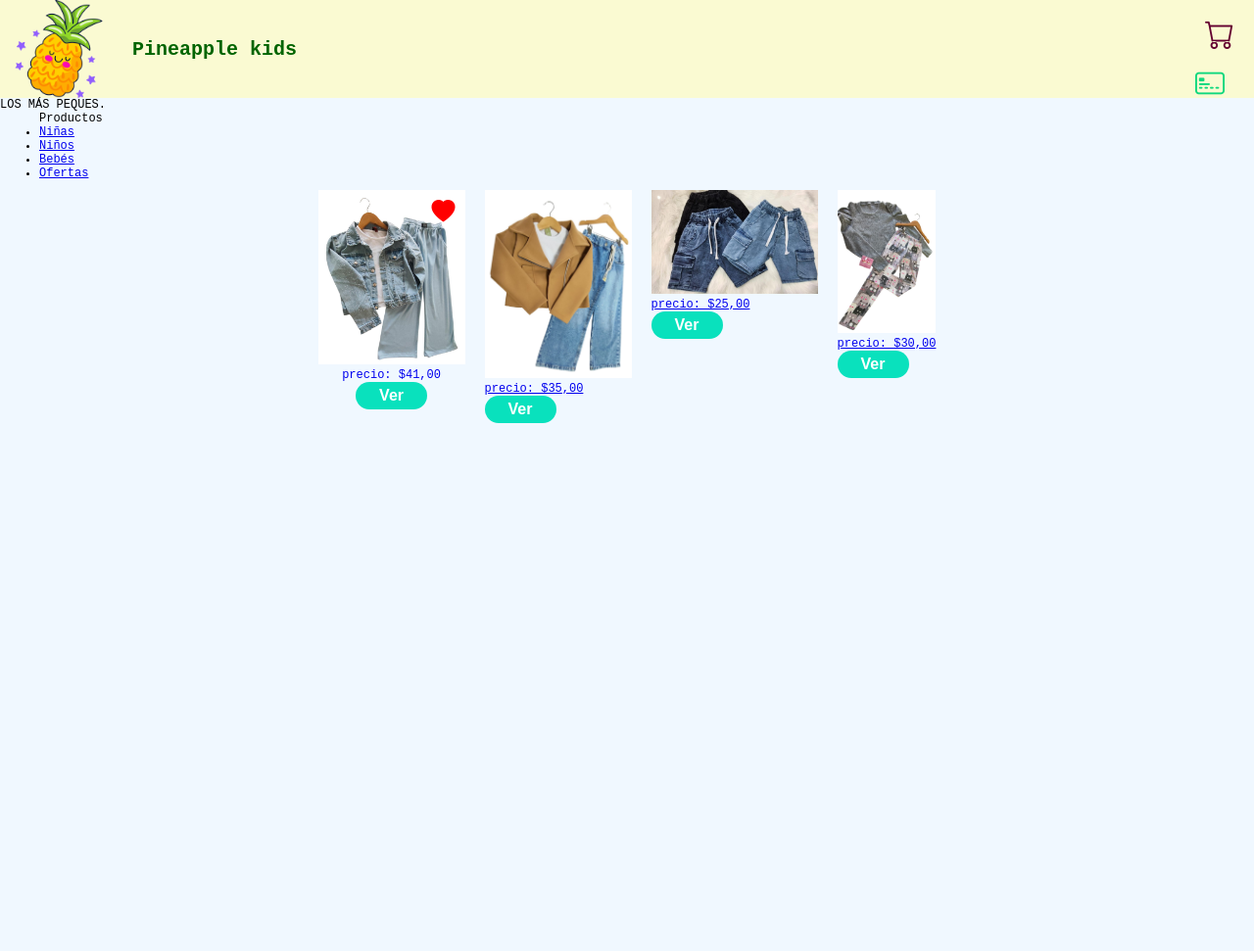
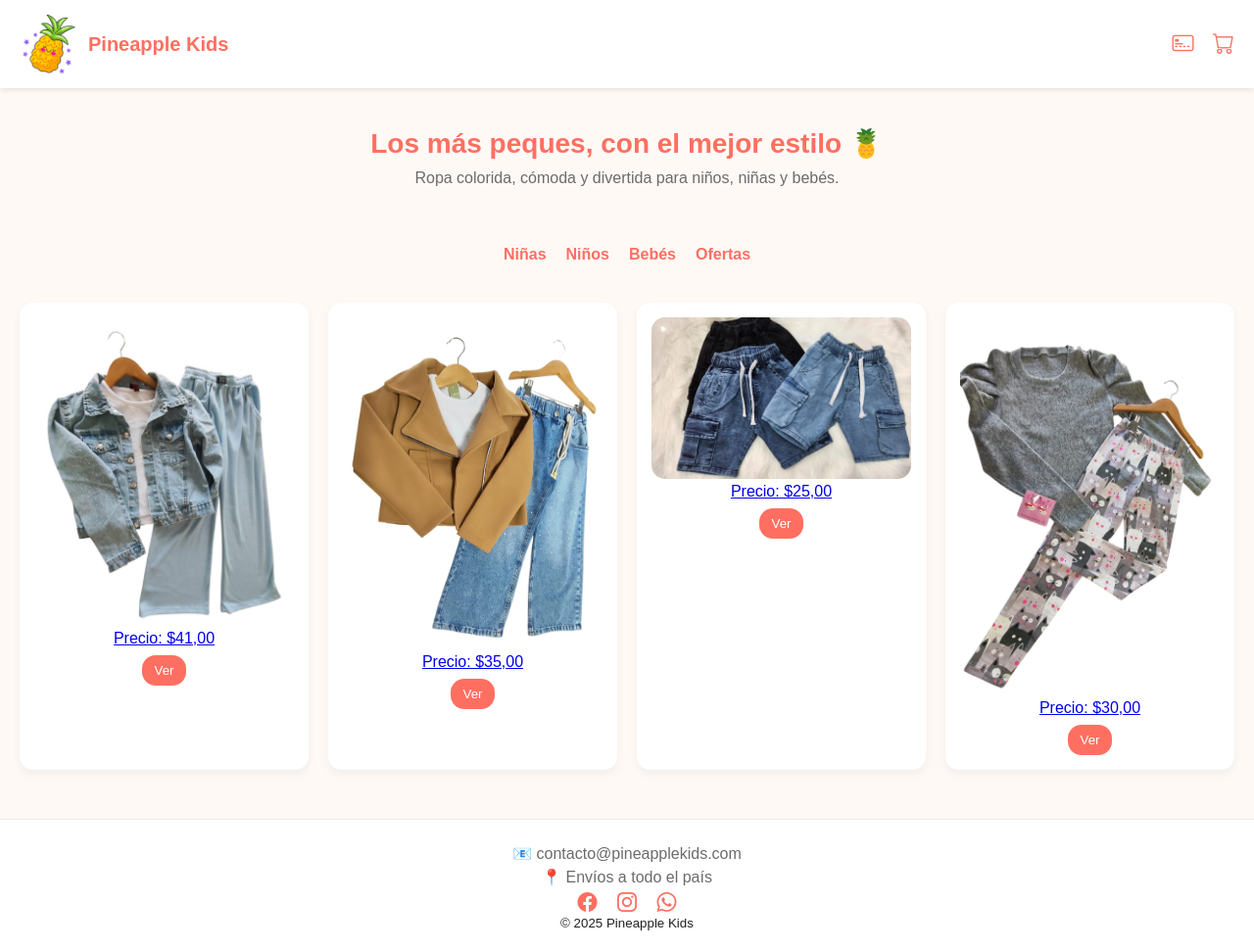
Before and after one commit to marinellijoana1-source/Proyecto-, a plain HTML site: page index.html in a window 1280 px wide. Shown: the whole page at 98% size. Before the commit the page ends 800 px from the top, so only its background shows below. Drawn offline with nearby package versions, Linux system fonts and the light colour scheme.

Commit message:
estilos cambios

```diff
--- a/Estilos/styles.css
+++ b/Estilos/styles.css
@@ -1,103 +1,96 @@
-*{margin:0 ; }
-body {
-    background-color:aliceblue;
+:root {
+  --primary: #ff6f61;
+  --bg: #fff9f6;
+  --card: #ffffff;
+  --muted: #6b6b6b;
+  --radius: 14px;
+}
+
+* { box-sizing: border-box; margin: 0; padding: 0; }
+body { font-family: 'Arial', sans-serif; background: var(--bg); color: #222; }
 
 
+.topbar {
+  display: flex;
+  justify-content: space-between;
+  align-items: center;
+  padding: 15px 20px;
+  background: white;
+  box-shadow: 0 2px 6px rgba(0,0,0,0.1);
+  position: sticky;
+  top: 0;
+  z-index: 100;
 }
-:root {
-    font-family: 'Courier New', Courier, monospace;
-    font-size: 12px;
-}
-
-header {
-    display: flex;
-    height: 70px;
-    justify-content: space-between;
-    align-items: center;
-    padding: 10px;
-    background-color: lightgreen;
-
-}
-.logo{
-    display:flex ;
-    background-color:lightgoldenrodyellow;
-    align-items: center;
+.logo { display: flex; align-items: center; gap: 10px; }
+.logoimagen { width: 60px; }
+.titulo { font-size: 20px; color: var(--primary); }
+.nav-icons a { margin-left: 15px; font-size: 22px; color: var(--primary); }
 
 
+.hero {
+  text-align: center;
+  padding: 40px 20px;
 }
-.logoimagen {
-    height: 100px;
-    margin-left: 10px;
+.hero h1 { font-size: 28px; color: var(--primary); margin-bottom: 10px; }
+.hero p { color: var(--muted); }
+
+
+.categorias ul {
+  display: flex;
+  justify-content: center;
+  list-style: none;
+  gap: 20px;
+  margin: 20px 0;
 }
-.titulo {
-    color: darkgreen;
-    margin-left: 25px;
-    font-variant-numeric: all-small-caps;
-    font-size: 20px;
-
-}
-
-.productos {
-    list-style: none;
-    display: flex;;
-    margin: auto;
-    justify-content:center;
-    padding: 10px;
-    gap:20px;
-    background-color:aliceblue;
-
+.categorias a {
+  text-decoration: none;
+  font-weight: bold;
+  color: var(--primary);
 }
 
 
-.carrito {
-
-    position: fixed;
-    top: 20px;
-    right: 20px;
-    font-size: 30px;
-    color: rgb(100, 0, 48);
-    text-decoration:none;
-
+.productos {
+  display: grid;
+  grid-template-columns: repeat(auto-fit, minmax(180px, 1fr));
+  gap: 20px;
+  padding: 20px;
 }
-
-
-.btn-ver {
-  background-color: hsl(170, 92%, 46%);
-  color: white;
-  padding: 5px 24px;
-  border: none;
-  border-radius: 20px;
-  font-size: 16px;
-  font-weight: bold;
-  cursor: pointer;
+.card {
+  background: var(--card);
+  border-radius: var(--radius);
+  padding: 15px;
+  text-align: center;
+  box-shadow: 0 4px 10px rgba(0,0,0,0.05);
+  transition: transform 0.2s, box-shadow 0.2s;
 }
-
-
-.producto1 {
-  position:relative;
-  display: inline-block;
-  text-align: center;
-  margin: 0px;
+.card:hover {
+  transform: translateY(-5px);
+  box-shadow: 0 6px 15px rgba(0,0,0,0.1);
 }
+.card img { width: 100%; border-radius: var(--radius); }
 .icono-corazon {
   position: absolute;
   top: 10px;
   right: 10px;
   color: red;
-  font-size: 24px;
+}
+.btn-ver {
+  background: var(--primary);
+  color: white;
+  border: none;
+  padding: 8px 12px;
+  border-radius: var(--radius);
   cursor: pointer;
-}
-.icono-corazon:hover {
-  color: rgb(250, 127, 127);
+  margin-top: 8px;
 }
 
-.pago {
 
-    position:absolute;
-    top: 70px;
-    right: 30px;
-    font-size: 30px;
-    color: rgb(16, 216, 126);
-    text-decoration:none;
-
+footer {
+  text-align: center;
+  padding: 20px;
+  background: #fff;
+  margin-top: 30px;
+  border-top: 1px solid #eee;
 }
+footer p { margin: 5px 0; color: var(--muted); }
+.redes a { margin: 0 8px; font-size: 20px; color: var(--primary); }
--- a/index.html
+++ b/index.html
@@ -2,83 +2,94 @@
 <html lang="es">
 <head>
   <meta charset="UTF-8">
-<meta name="viewpot" content="width=device=width, initial-scale=1.0">
+  <meta name="viewport" content="width=device-width, initial-scale=1.0">
   <link rel="stylesheet" href="Estilos/styles.css">
-<title>Pineapple kids</title>
+  <title>Pineapple Kids</title>
   <link rel="stylesheet" href="https://cdn.jsdelivr.net/npm/bootstrap-icons/font/bootstrap-icons.css">
+</head>
+<body>
 
-</head>
-
-<body>
-   <a href="checkout.html" class="pago">
-   <i class="bi bi-credit-card-2-front"></i>
-   </a>
-   <a href="carrito.html" class="carrito">
-   <i class="bi bi-cart"></i>
-   </a>
+  <header class="topbar">
     <div class="logo">
-   <img class="logoimagen" width="100px" src="imagen/pina.png" alt=>
-   <h2 class="titulo">Pineapple kids</h2>
+      <img class="logoimagen" src="imagen/pina.png" alt="Logo Pineapple Kids">
+      <h2 class="titulo">Pineapple Kids</h2>
     </div>
-   <p> LOS MÁS PEQUES.</p>
-
-   <section>
+    <nav class="nav-icons">
+      <a href="checkout.html" class="pago"><i class="bi bi-credit-card-2-front"></i></a>
+      <a href="carrito.html" class="carrito"><i class="bi bi-cart"></i></a>
+    </nav>
+  </header>
 
 
+  <section class="hero">
+    <h1>Los más peques, con el mejor estilo 🍍</h1>
+    <p>Ropa colorida, cómoda y divertida para niños, niñas y bebés.</p>
+  </section>
+
+
+  <nav class="categorias">
     <ul>
-            Productos
       <li><a href="#">Niñas</a></li>
       <li><a href="#">Niños</a></li>
       <li><a href="#">Bebés</a></li>
       <li><a href="#">Ofertas</a></li>
     </ul>
+  </nav>
 
-         <ul class="productos">
 
-         <li>
+  <main class="productos">
+    <article class="card">
+      <a href="./Product-detail.html">
+        <div class="imagen">
+          <img src="imagen/imagen1.png.jpeg" alt="Producto 1">
+          <span class="icono-corazon"><i class="bi bi-heart-fill"></i></span>
+        </div>
+        <p>Precio: $41,00</p>
+        <button class="btn-ver">Ver</button>
+      </a>
+    </article>
 
+    <article class="card">
       <a href="./Product-detail.html">
-             <div class="producto1">
-               <img class="producto-img" width="150px" src="imagen/imagen1.png.jpeg" alt="">
-               <span class="icono-corazon"><i class="bi bi-heart-fill"></i></span>
-               <p>precio: $41,00</p>
+        <div class="imagen">
+          <img src="imagen/imagen2.png.jpeg" alt="Producto 2">
+        </div>
+        <p>Precio: $35,00</p>
         <button class="btn-ver">Ver</button>
+      </a>
+    </article>
+
+    <article class="card">
+      <a href="./Product-detail.html">
+        <div class="imagen">
+          <img src="imagen/imagen(3).png.jpeg" alt="Producto 3">
         </div>
+        <p>Precio: $25,00</p>
+        <button class="btn-ver">Ver</button>
       </a>
-         </li>
-         <li>
+    </article>
+
+    <article class="card">
       <a href="./Product-detail.html">
-            <div>
-               <img width="150px" src="imagen/imagen2.png.jpeg" alt="">
-               <p>precio: $35,00</p>
+        <div class="imagen">
+          <img src="imagen/imagenn.png.jpeg" alt="Producto 4">
+        </div>
+        <p>Precio: $30,00</p>
         <button class="btn-ver">Ver</button>
+      </a>
+    </article>
+  </main>
+
+
+  <footer>
+    <p>📧 contacto@pineapplekids.com</p>
+    <p>📍 Envíos a todo el país</p>
+    <div class="redes">
+      <a href="#"><i class="bi bi-facebook"></i></a>
+      <a href="#"><i class="bi bi-instagram"></i></a>
+      <a href="#"><i class="bi bi-whatsapp"></i></a>
     </div>
-            </a>
-
-         </li>
-         <li>
-            <a href="./Product-detail.html">
-            <div>
-
-              <img width="170px" src="imagen/imagen(3).png.jpeg" alt="">
-              <p>precio: $25,00</p>
-              <button class="btn-ver">Ver</button>
-              </div>
-              </a>
-         </li>
-         <li>
-            <a href="./Product-detail.html">
-            <div>
-            <img width="100px" src="imagen/imagenn.png.jpeg" alt="">
-            <p>precio: $30,00</p>
-            <button class="btn-ver">Ver</button>
-            </div>
-            </a>
-      </li>
-
-      </ul>
-
-   </section>
+    <small>© 2025 Pineapple Kids</small>
+  </footer>
 </body>
-
 </html>
```
Lines whose indentation alone changed are shown as unchanged.
